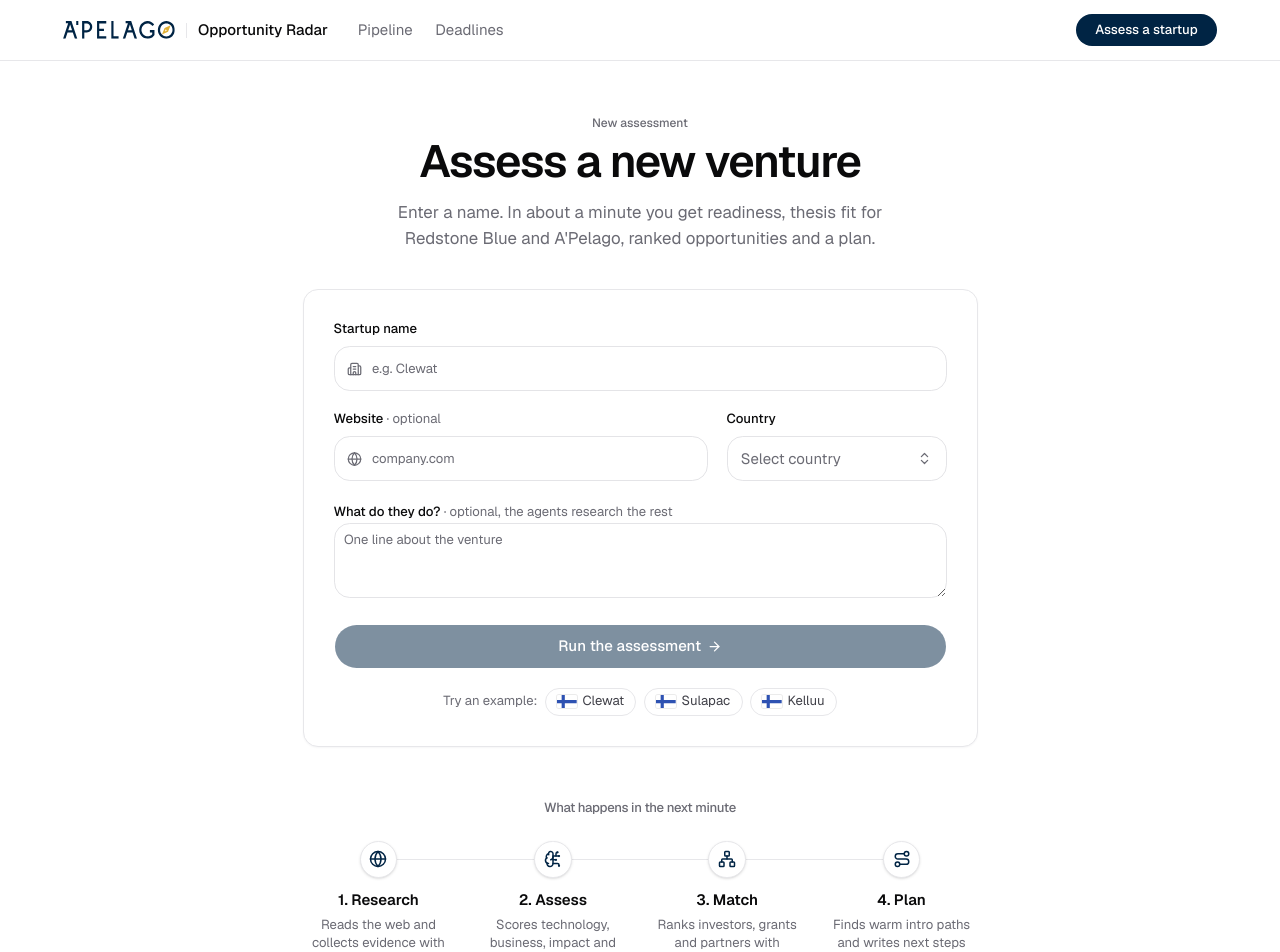
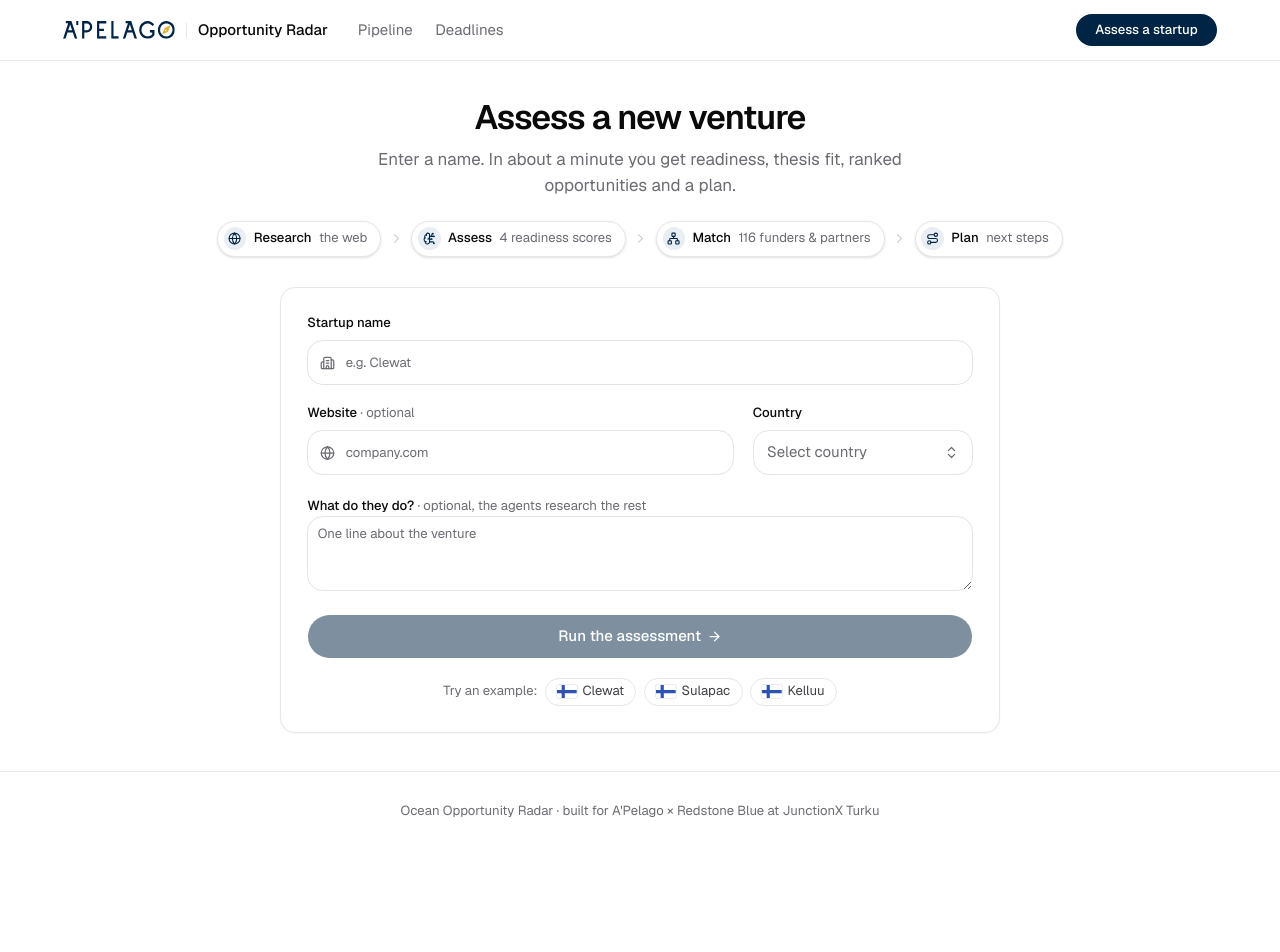
Before and after one commit to hasnaynajmal/apelago-challenge, a Next.js app: page /intake in a window 1280 px wide. Shown: the top 952 px of the page. After the commit the page ends 850 px from the top, so only its background shows below. Built offline with nearby package versions, Linux system fonts and the light colour scheme.

Commit message:
Intake: move steps above the form so the page fits one screen

```diff
--- a/src/app/intake/intake-form.tsx
+++ b/src/app/intake/intake-form.tsx
@@ -45,7 +45,7 @@
   };
 
   return (
-    <form onSubmit={submit} className="card-surface p-8 shadow-xl shadow-zinc-200/50">
+    <form onSubmit={submit} className="card-surface p-7 shadow-xl shadow-zinc-200/50">
       <div className="space-y-5">
         <label className="block space-y-2">
           <span className="block text-sm font-medium leading-5">Startup name</span>
@@ -75,7 +75,7 @@
         </label>
       </div>
 
-      <Button type="submit" size="lg" disabled={busy || name.trim().length < 2} className="mt-7 h-12 w-full rounded-full text-[15px]">
+      <Button type="submit" size="lg" disabled={busy || name.trim().length < 2} className="mt-6 h-12 w-full rounded-full text-[15px]">
         {busy ? <Loader2 className="animate-spin" /> : null} Run the assessment <ArrowRight />
       </Button>
 
--- a/src/app/intake/page.tsx
+++ b/src/app/intake/page.tsx
@@ -1,47 +1,45 @@
-import { Suspense } from "react";
-import { BrainCircuit, Globe, Network, Route } from "lucide-react";
+import { Fragment, Suspense } from "react";
+import { BrainCircuit, ChevronRight, Globe, Network, Route } from "lucide-react";
 import { resolveLens } from "@/lib/lens";
 import { IntakeForm } from "./intake-form";
 
 const STEPS = [
-  { icon: Globe, title: "Research", text: "Reads the web and collects evidence with sources", time: "≈20 s" },
-  { icon: BrainCircuit, title: "Assess", text: "Scores technology, business, impact and investment readiness", time: "≈15 s" },
-  { icon: Network, title: "Match", text: "Ranks investors, grants and partners with reasons", time: "≈10 s" },
-  { icon: Route, title: "Plan", text: "Finds warm intro paths and writes next steps", time: "≈15 s" },
+  { icon: Globe, title: "Research", text: "the web" },
+  { icon: BrainCircuit, title: "Assess", text: "4 readiness scores" },
+  { icon: Network, title: "Match", text: "116 funders & partners" },
+  { icon: Route, title: "Plan", text: "next steps" },
 ];
 
 export default function IntakePage({ searchParams }: PageProps<"/intake">) {
   return (
-    <div className="mx-auto max-w-3xl px-6 py-14">
+    <div className="mx-auto max-w-5xl px-6 py-10">
       <div className="text-center">
-        <p className="eyebrow">New assessment</p>
-        <h1 className="mt-2 text-4xl font-semibold tracking-[-0.03em] sm:text-5xl">Assess a new venture</h1>
-        <p className="mx-auto mt-4 max-w-xl text-lg text-muted-foreground">
-          Enter a name. In about a minute you get readiness, thesis fit for Redstone Blue and A'Pelago, ranked opportunities and a plan.
+        <h1 className="text-4xl font-semibold tracking-[-0.03em]">Assess a new venture</h1>
+        <p className="mx-auto mt-3 max-w-xl text-[17px] text-muted-foreground">
+          Enter a name. In about a minute you get readiness, thesis fit, ranked opportunities and a plan.
         </p>
       </div>
 
-      <div className="mt-10">
+      {/* What happens — compact, above the form so it is always visible */}
+      <ol className="mt-6 flex flex-wrap items-center justify-center gap-x-2 gap-y-2">
+        {STEPS.map((s, i) => (
+          <Fragment key={s.title}>
+            <li className="flex items-center gap-2 rounded-full border bg-white py-1.5 pl-1.5 pr-3.5 text-sm shadow-sm">
+              <span className="flex size-6 items-center justify-center rounded-full bg-navy-soft text-navy">
+                <s.icon className="size-3.5" />
+              </span>
+              <span className="font-medium">{s.title}</span>
+              <span className="hidden text-muted-foreground sm:inline">{s.text}</span>
+            </li>
+            {i < STEPS.length - 1 && <ChevronRight className="size-4 text-zinc-300" aria-hidden />}
+          </Fragment>
+        ))}
+      </ol>
+
+      <div className="mx-auto mt-8 max-w-3xl">
         <Suspense>
           <FormWithLens searchParams={searchParams} />
         </Suspense>
-      </div>
-
-      <div className="mt-14">
-        <h2 className="text-center text-sm font-medium text-muted-foreground">What happens in the next minute</h2>
-        <ol className="relative mt-6 grid gap-6 sm:grid-cols-4">
-          <div className="absolute left-[12.5%] right-[12.5%] top-5 hidden h-px bg-border sm:block" aria-hidden />
-          {STEPS.map((s, i) => (
-            <li key={s.title} className="relative text-center">
-              <div className="mx-auto flex size-10 items-center justify-center rounded-full border bg-white text-navy shadow-sm">
-                <s.icon className="size-[18px]" />
-              </div>
-              <div className="mt-3 text-[15px] font-semibold">{i + 1}. {s.title}</div>
-              <div className="mx-auto mt-1 max-w-44 text-sm leading-snug text-muted-foreground">{s.text}</div>
-              <div className="mt-1.5 text-xs text-muted-foreground tabular">{s.time}</div>
-            </li>
-          ))}
-        </ol>
       </div>
     </div>
   );
```
